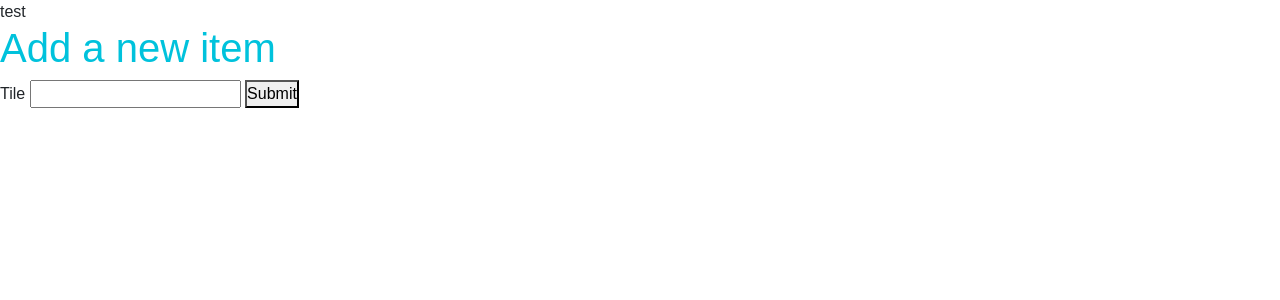
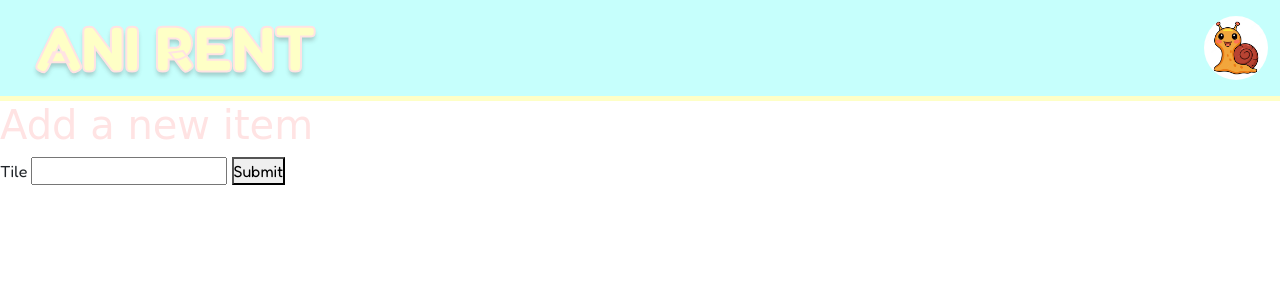
Before and after one commit to V-Gillet/WCS-AniRent, a PHP site: template src/View/Item/add.html.twig in a window 1280 px wide. Shown: the top 300 px of the page. Run offline with PHP 8.4, Linux system fonts and the light colour scheme; the template is opened without the code that fills it, so the values that code supplies are empty; some libraries are stand-ins or nearby versions; some web fonts are replaced.

Commit message:
add header

```diff
--- a/src/View/Component/nav-bar.html.twig
+++ /dev/null
@@ -1,3 +0,0 @@
-<nav>
-test
-</nav>
--- /dev/null
+++ b/src/View/Components/_header.html.twig
@@ -0,0 +1,8 @@
+<nav class="navbar bg-danger border-bottom border-nav border-5">
+	<div class="container-fluid">
+		<a class="d-flex align-items-center mx-4 title text-valid fw-bold" href="#">
+			ANI RENT
+		</a>
+		<img src="/assets/images/mignon-petit-personnage-dessin-anime-escargot_188253-4079.webp" alt="Logo" class="d-inline-block align-text-top rounded-circle">
+	</div>
+</nav>
--- a/src/View/layout.html.twig
+++ b/src/View/layout.html.twig
@@ -16,7 +16,7 @@
 
 		<body>
 			{% block navbar %}
-				{% include './Component/nav-bar.html.twig'%}
+				{% include '/Components/_header.html.twig'%}
 			{% endblock %}
 			{% block content %}{% endblock %}
 			{% block javascript %}{% endblock %}
--- a/src/routes.php
+++ b/src/routes.php
@@ -13,7 +13,6 @@ return [
     'items/show' => ['ItemController', 'show', ['id']],
     'items/add' => ['ItemController', 'add',],
     'items/delete' => ['ItemController', 'delete',],
-    'accueil' => ['HomeController', 'index'],
     'voyage' => ['TravelController', 'index'],
     'animaux' => ['AnimalController', 'index'],
     'panier' => ['CartController', 'index'],
```
Also changed, not shown: public/assets/css/scss/_color-class.scss, public/assets/css/scss/_header.scss (added), public/assets/css/scss/_root.scss, public/assets/css/style.css, public/assets/css/style.scss, public/assets/images/mignon-petit-personnage-dessin-anime-escargot_188253-4079.webp (added), 1 other file.
